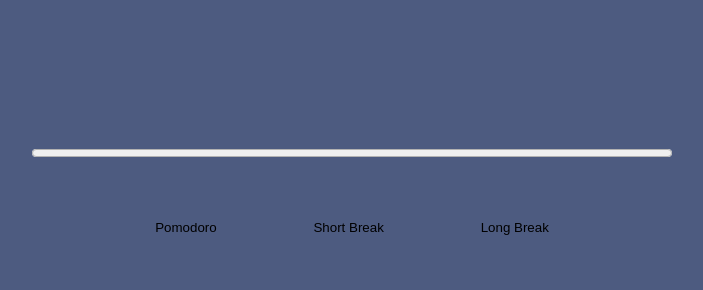
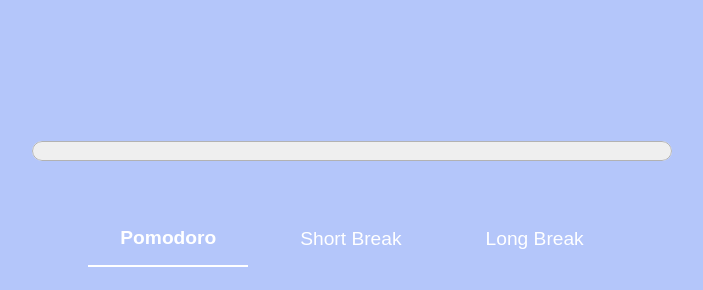
Before and after one commit to ABaker14791/Pomodoro-Timer, a plain HTML site: page index.html in a window 1280 px wide. Shown: the part 59-349 px from the top of the page, without its empty margins (288-991 px from the left). Drawn offline with Linux system fonts and the light colour scheme.

Commit message:
Added further styling and color changes

```diff
--- a/style.css
+++ b/style.css
@@ -5,9 +5,10 @@
 }
 
 :root {
-    --pomodoro: hsl(223, 25%, 40%);
-    --shortBreak: hsl(48, 23%, 40%);
-    --longBreak: hsl(105, 16%, 40%);
+    --pomodoro: hsla(224, 88%, 77%, 0.678);
+    --shortBreak: hsla(12, 86%, 67%, 0.753);
+    --longBreak: hsla(113, 66%, 46%, 0.562);
+    --gradient: linear-gradient(90deg, rgba(131,58,180,1) 0%, rgba(253,29,29,1) 50%, rgba(252,176,69,1) 100%);
 }
 
 body {
@@ -25,6 +26,7 @@ body {
 
 #js-progress {
     width: 50%;
+    height: 40px;
 }
 
 .modes {
@@ -33,16 +35,23 @@ body {
 }
 
 .modes button {
-    padding: 1.2rem 2.4rem;
+    padding: 1rem 2rem;
+    color: #fff;
+    font-size: 1.2rem;
     border: none;
-    border-radius: 5px;
     cursor: pointer;
     background-color: transparent;
+}
+
+.modes .active {
+    border-bottom: 2px solid #fff;
+    font-weight: bold;
 }
 
 .timer {
     font-size: 8rem;
     display: flex;
+    color: #fff;
 }
 
 .start-btn {
```
